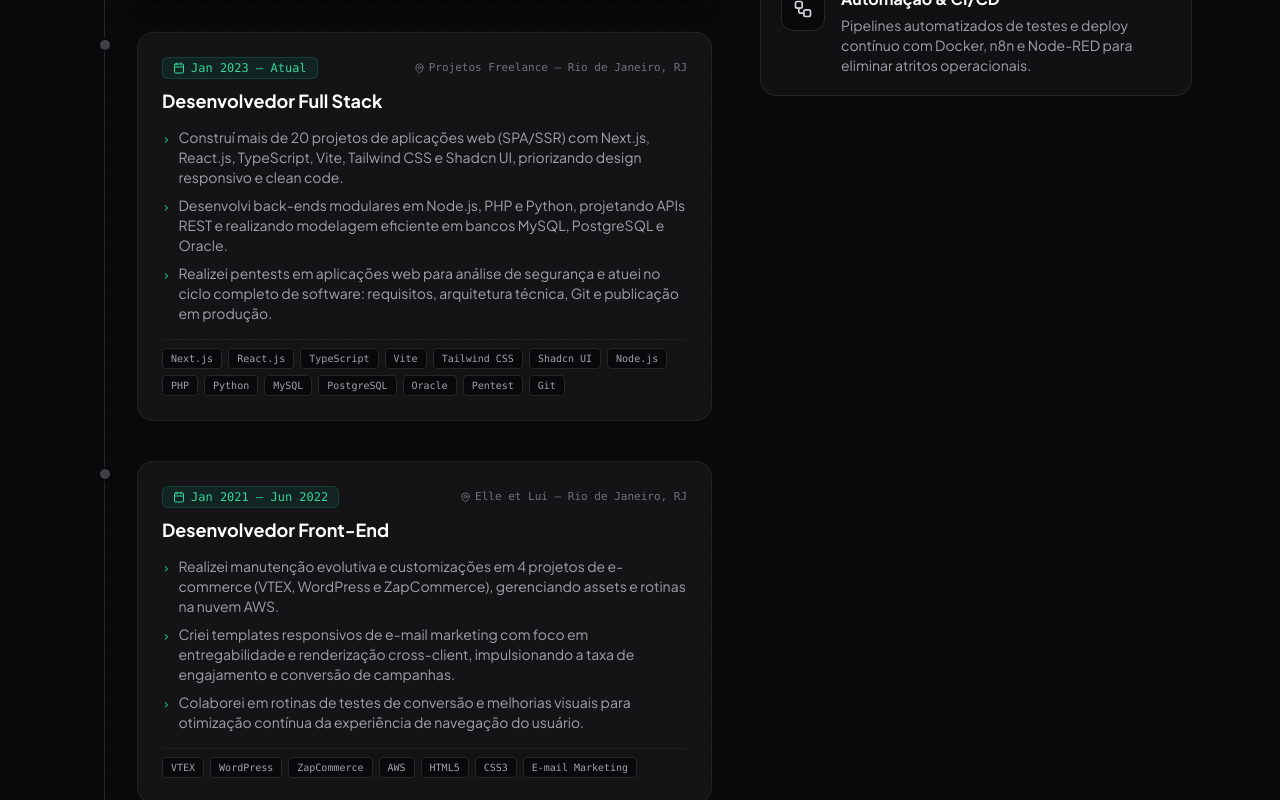
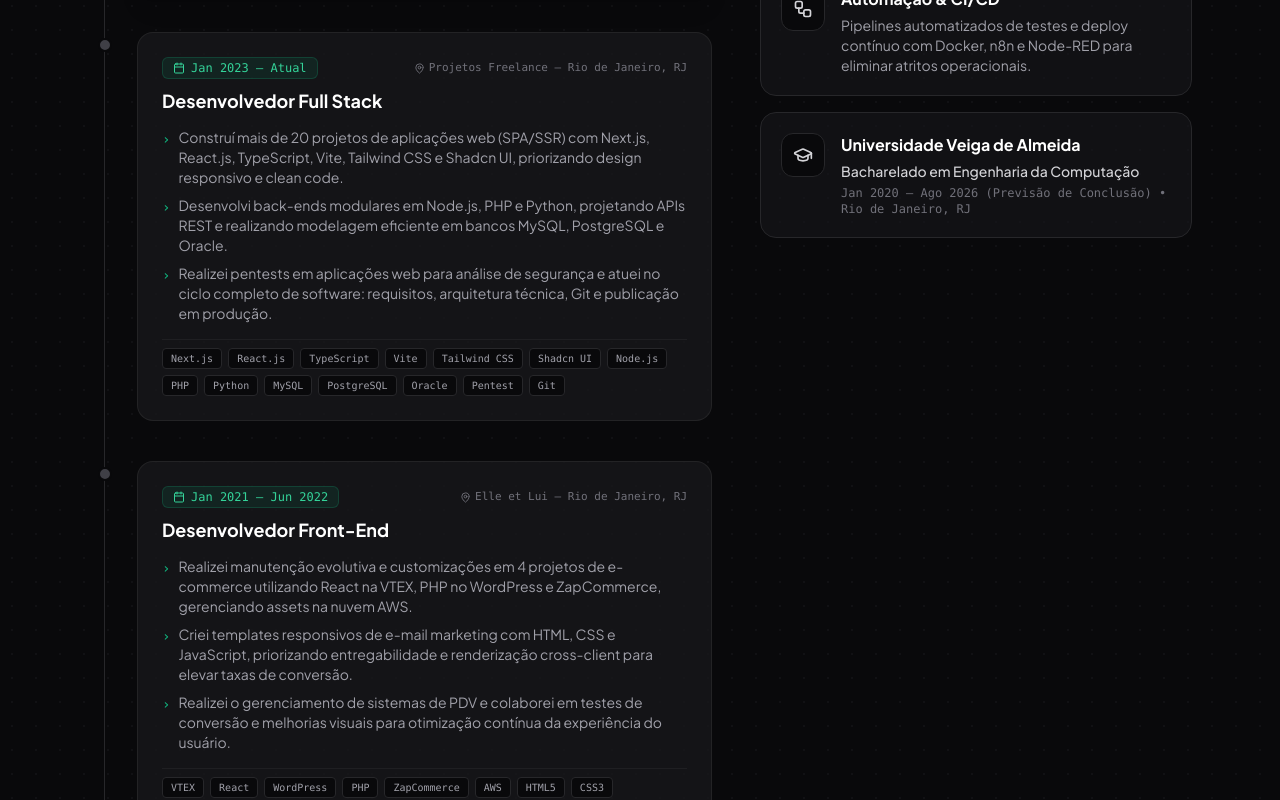
Before and after one commit to RaphaCalixto/Portif-lio, a React (Vite) app in the folder vertical-glow-portfolio-main/: page / in a window 1280 px wide. Shown: the part 1920-2720 px from the top of the page. Built offline with nearby package versions, Linux system fonts and the light colour scheme.

Commit message:
feat: atualizar experiencias profissionais, formacao academica e novo cv pdf

```diff
--- a/vertical-glow-portfolio-main/src/components/sections/AboutSection.tsx
+++ b/vertical-glow-portfolio-main/src/components/sections/AboutSection.tsx
@@ -14,7 +14,7 @@ import {
   Terminal,
   Cpu,
   Layers,
-  CheckCircle2,
+  GraduationCap,
 } from 'lucide-react';
 
 interface SkillItem {
@@ -208,11 +208,23 @@ const AboutSection = () => {
       company: 'Elle et Lui — Rio de Janeiro, RJ',
       current: false,
       highlights: [
-        'Realizei manutenção evolutiva e customizações em 4 projetos de e-commerce (VTEX, WordPress e ZapCommerce), gerenciando assets e rotinas na nuvem AWS.',
-        'Criei templates responsivos de e-mail marketing com foco em entregabilidade e renderização cross-client, impulsionando a taxa de engajamento e conversão de campanhas.',
-        'Colaborei em rotinas de testes de conversão e melhorias visuais para otimização contínua da experiência de navegação do usuário.',
+        'Realizei manutenção evolutiva e customizações em 4 projetos de e-commerce utilizando React na VTEX, PHP no WordPress e ZapCommerce, gerenciando assets na nuvem AWS.',
+        'Criei templates responsivos de e-mail marketing com HTML, CSS e JavaScript, priorizando entregabilidade e renderização cross-client para elevar taxas de conversão.',
+        'Realizei o gerenciamento de sistemas de PDV e colaborei em testes de conversão e melhorias visuais para otimização contínua da experiência do usuário.',
       ],
-      skills: ['VTEX', 'WordPress', 'ZapCommerce', 'AWS', 'HTML5', 'CSS3', 'E-mail Marketing'],
+      skills: [
+        'VTEX',
+        'React',
+        'WordPress',
+        'PHP',
+        'ZapCommerce',
+        'AWS',
+        'HTML5',
+        'CSS3',
+        'JavaScript',
+        'PDV',
+        'E-mail Marketing',
+      ],
     },
     {
       year: 'Jan 2019 — Dez 2019',
@@ -367,7 +379,7 @@ const AboutSection = () => {
             </div>
           </div>
 
-          {/* Core Principles / Pillars (Col 5) */}
+          {/* Core Principles / Pillars + Education (Col 5) */}
           <div className="lg:col-span-5 space-y-4 lg:sticky lg:top-24">
             <div className="flex items-center justify-between mb-8">
               <h3 className="text-xl sm:text-2xl font-bold text-white">
@@ -397,6 +409,26 @@ const AboutSection = () => {
                 </div>
               );
             })}
+
+            {/* Academic Education Card */}
+            <div className="p-5 rounded-2xl bg-zinc-900/60 border border-zinc-800 hover:border-zinc-700 transition-all duration-300 flex items-start gap-4 group mt-6">
+              <div className="w-11 h-11 rounded-xl bg-zinc-950 border border-zinc-800 flex items-center justify-center text-zinc-300 group-hover:text-emerald-400 group-hover:border-emerald-500/40 transition-all shrink-0">
+                <GraduationCap size={20} />
+              </div>
+              <div>
+                <div className="flex items-center gap-2 mb-1">
+                  <h4 className="text-sm sm:text-base font-bold text-white group-hover:text-emerald-300 transition-colors">
+                    Universidade Veiga de Almeida
+                  </h4>
+                </div>
+                <p className="text-xs sm:text-sm text-zinc-300 font-medium">
+                  Bacharelado em Engenharia da Computação
+                </p>
+                <p className="text-xs text-zinc-500 font-mono mt-1">
+                  Jan 2020 — Ago 2026 (Previsão de Conclusão) • Rio de Janeiro, RJ
+                </p>
+              </div>
+            </div>
           </div>
         </div>
 
```
Also changed, not shown: 2 other files (tests, documents, lock files or other folders).
